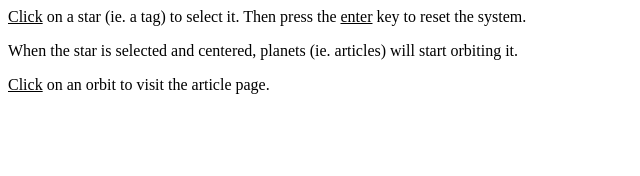
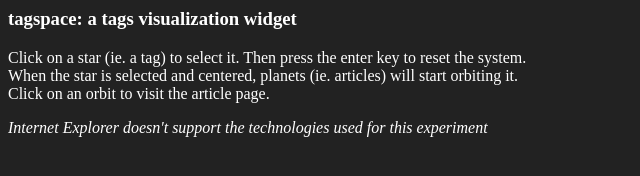
Before and after one commit to vasrap/tagspace, a plain HTML site: page index.html in a window 1280 px wide. Shown: the whole page, without its empty margins (0-640 px from the left). Drawn offline with Linux system fonts and the light colour scheme; a script that the page names is missing.

Commit message:
Minor changes.

```diff
--- a/index.html
+++ b/index.html
@@ -2,12 +2,14 @@
 	<head>
 		<title>tagspace: a tags visualization widget</title>
 	</head>
-	<body id="body">
-		<p><u>Click</u> on a star (ie. a tag) to select it.
-		Then press the <u>enter</u> key to reset the system.</p>
-		<p>When the star is selected and centered, planets
-		(ie. articles) will start orbiting it.</p>
-		<p><u>Click</u> on an orbit to visit the article page.</p>
+	<body id="body" style="background: #222; color: white;">
+		<h3>tagspace: a tags visualization widget</h3>
+		<p>Click on a star (ie. a tag) to select it.
+		Then press the enter key to reset the system.<br />
+		When the star is selected and centered, planets
+		(ie. articles) will start orbiting it.<br />
+		Click on an orbit to visit the article page.<p>
+		<p><i>Internet Explorer doesn't support the technologies used for this experiment</i></p>
 		<canvas id="tagspace" width="960" height="520">... void ...</canvas>
 		<canvas id="hcanvas" width="1" height="1">... void ...</canvas>
 
--- a/tagspace.js
+++ b/tagspace.js
@@ -149,7 +149,6 @@ function drawOrbits() {
 				else pub.orbitsPhi[i] =
 					pub.orbitsPhi[i - 1] + ((360 / orbits) * i - (360 / orbits)) + (Math.random() * 100);
 			}
-
 
 			if (! pub.orbitCoords[i])
 				pub.orbitCoords[i] = {};
```
